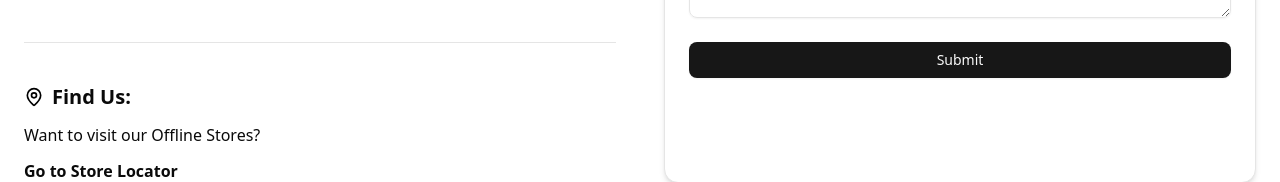
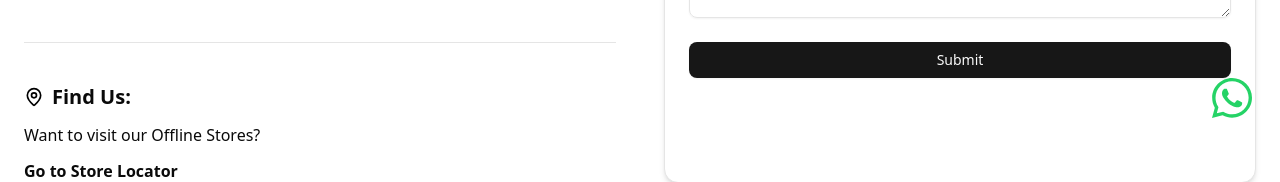
Before and after one commit to jawaid-aziz/laptop-zone, a Next.js app: page /contact-us in a window 1280 px wide. Shown: the part 654-836 px from the top of the page. Built offline with nearby package versions, Linux system fonts and the light colour scheme.

Commit message:
whatsApp

```diff
--- a/src/app/(client)/layout.jsx
+++ b/src/app/(client)/layout.jsx
@@ -1,13 +1,13 @@
 import Header from "@/components/layouts/main-layout/header";
 import {Footer} from "@/components/layouts/main-layout/footer";
-
+import { WhatsAppIcon } from "@/components/layouts/main-layout/WhatsAppIcon";
 export default function ClientLayout({ children }) {
   return (
     <div>
-
       <Header />
       {children}
       <Footer />
+      <WhatsAppIcon />
     </div>
   );
 }
--- /dev/null
+++ b/src/components/layouts/main-layout/WhatsAppIcon.jsx
@@ -0,0 +1,17 @@
+import Image from "next/image";
+import Link from "next/link";
+
+export const WhatsAppIcon = () => {
+    const number = "923001117320";
+    return(
+        <div className="fixed bottom-5 right-5 flex items-center justify-center w-14 h-14 cursor-pointer">
+            <Link
+                href={`https://wa.me/${number}`}
+                target="_blank"
+                rel="noopener noreferrer"
+            >
+            <Image src="/whatsApp.svg" width={40} height={40} alt='WhatsApp' />
+            </Link>
+        </div>
+    )
+}
```
Also changed, not shown: public/whatsApp.svg (added).
